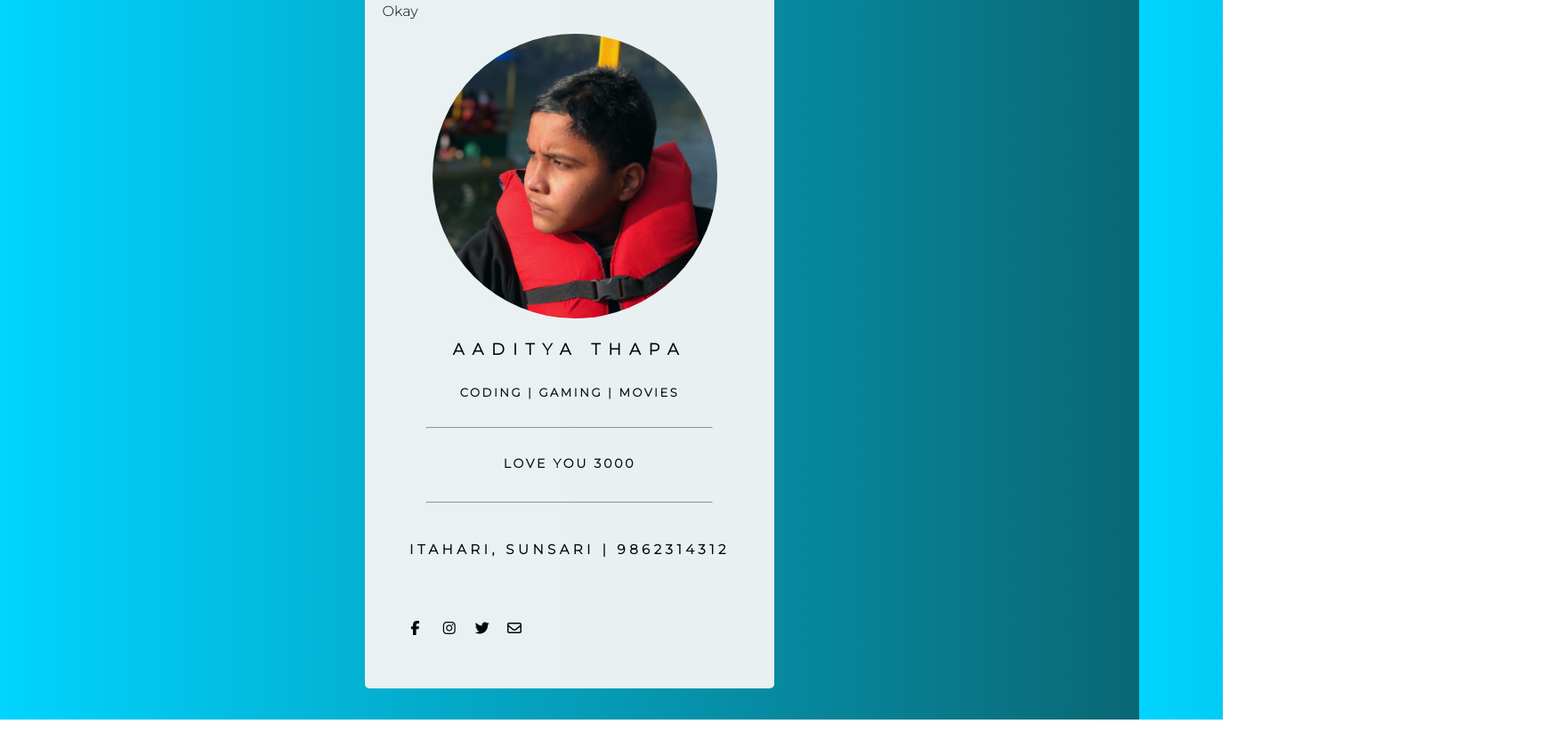
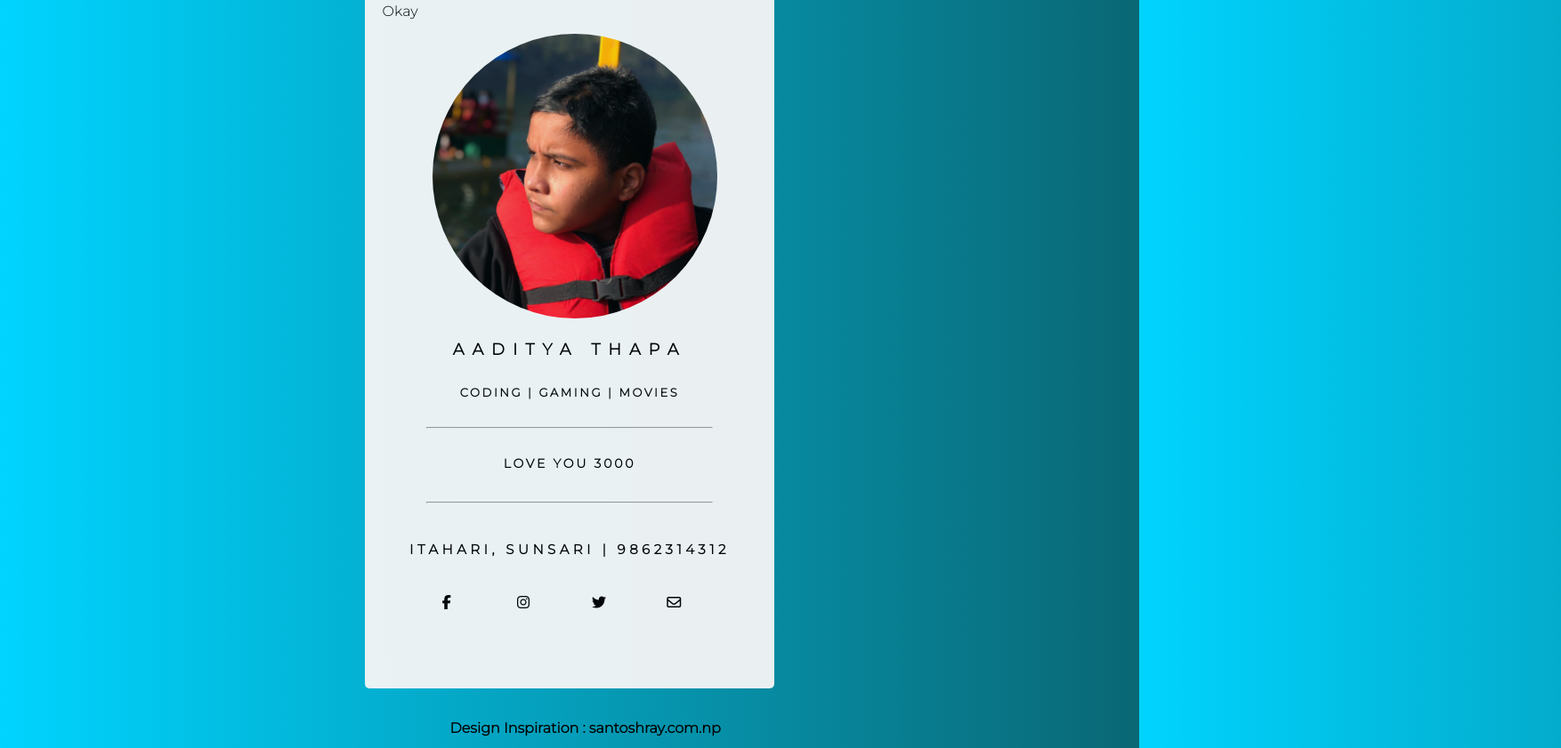
Before and after one commit to Aadithapa456/Aadityathapa456, a plain HTML site: page index.html in a window 1280 px wide. Shown: the part 29-870 px from the top of the page at 89% size, 1754 px wide, since content can reach past the window. Before the commit the page ends 838 px from the top, so only its background shows below. Drawn offline with Linux system fonts and the light colour scheme.

Commit message:
First Check

```diff
--- a/index.html
+++ b/index.html
@@ -33,13 +33,28 @@
         <p class="details">ITAHARI, SUNSARI | 9862314312</p>
         <footer class="icons">
             <ul class="icon">
-                <li class="diln"><a class="fa fa-facebook" aria-hidden= "true" href="https://www.facebook.com/aditya.thapa.13/" target="_blank"><span class="hovfb">FACEBOOK</span></a></li>
-                <li class="diln"><a class="fa fa-instagram" aria-hidden= "true" href="https://www.instagram.com/thapa_aaditya12/" target="_blank"><span class="hovig">INSTAGRAM</span></a></li>
-                <li class="diln"><a class="fa fa-twitter" aria-hidden= "true" href="https://twitter.com/Aadithapa456" target="_blank"><span class="hovtt">TWITTER</span></a></li>
-                <li class="diln"><a class="fa fa-envelope-o" aria-hidden= "true" href="mailto:aadityathapa977@gmail.com" target="_blank"><span class="hovem">EMAIL</span></a></li>
+                <li class="diln">
+                  <a class="fa fa-facebook" aria-hidden= id= "fb"true" href="https://www.facebook.com/aditya.thapa.13/" target="_blank">
+                  </a>
+                </li>
+                <li class="diln">
+                  <a class="fa fa-instagram" aria-hidden= "true" href="https://www.instagram.com/thapa_aaditya12/" target="_blank">
+                  </a>
+                </li>
+                <li class="diln">
+                  <a class="fa fa-twitter" aria-hidden= "true" href="https://twitter.com/Aadithapa456" target="_blank">
+                  </a>
+                </li>
+                <li class="diln">
+                  <a class="fa fa-envelope-o" aria-hidden= "true" href="mailto:aadityathapa977@gmail.com" target="_blank">
+                  </a>
+                </li>
             </ul>
         </footer>
-    </div>
-  </section>
+      </div>
+    </section>
+    <footer class="credit">
+      <ul>Design Inspiration <a href="https://santoshray.com.np/" target="_blank" class="credita">: santoshray.com.np</a></ul>
+    </footer>
   </body>
 </html>
--- a/style.css
+++ b/style.css
@@ -86,13 +86,17 @@ img{
 }
 .icons{
     position: relative;
-    top: 15em;
-    left: 5em;
+    top: 12em;
+    left: 2em;
+    width:22em;
+    padding: inherit;
 }
 ul{
     list-style: none;
     padding: 2em;
-    width: 50em;
+    width:24em;
+    position: relative;
+    left:-1em;
 }
 a{
    display: inline;
@@ -100,11 +104,9 @@ a{
    text-decoration: none;
    width: inherit;
 }
-.hovfb , .hovig , .hovtt, .hovem{
-    visibility: hidden;
-}
 .diln{
     display: inline;
+    width: 5em;
 }
 a:hover{
     transition: .2s;
@@ -112,9 +114,26 @@ a:hover{
 }
 ul.icon li{
     /* padding: 0.4em 0.5em; */
+    text-decoration: none;
+    /* width:2em;
+    height: 2em; */
+}
+.credit{
+    width: inherit;
+    height: 0em;
+    cursor: default;
+}
+.credit ul{
+    width: inherit;
+    height: inherit;
     position: relative;
-    right: 5em;
-    text-decoration: none;
-    width:2em;
-    height: 2em;
+    left: 37%;
+    font-weight: 900;
+    font-size: 1rem;
+    bottom: 2em;
 }
+.credita:hover{
+    transition:2s;
+    /* text-decoration: underline #00d4ff; */
+    color:rgba(165, 14, 14, 0.959);
+}
```
